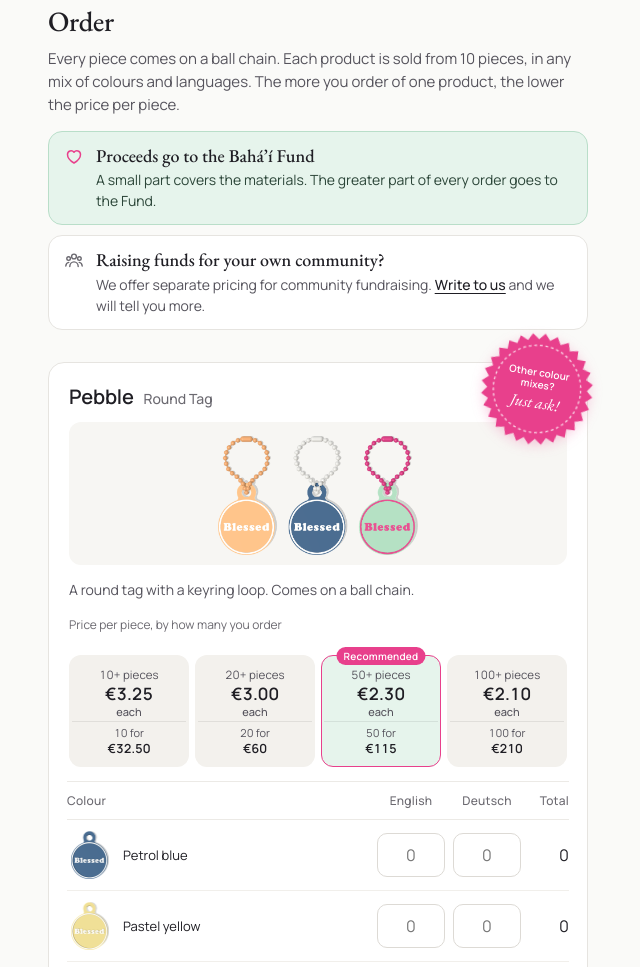
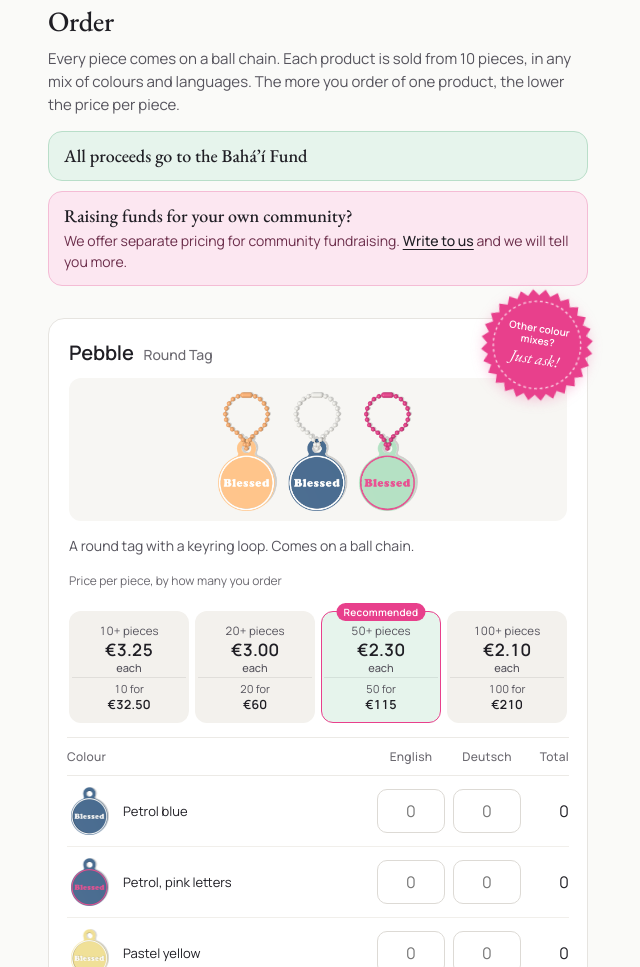
Before and after one commit to rreyhani/Pauseandponder, a plain HTML site: page order/en/index.html in a window 1280 px wide. Shown: the part 767-1734 px from the top of the page, without its empty margins (322-962 px from the left). Drawn offline with nearby package versions, Linux system fonts and the light colour scheme.

Commit message:
Order EN: petrol pink Pebble, new fund banners

```diff
--- a/order/en/index.html
+++ b/order/en/index.html
@@ -116,11 +116,11 @@ textarea.in{height:auto;padding:10px 12px;resize:vertical}
 .step p{margin:0;font-family:'EB Garamond',Georgia,serif;font-size:19px;line-height:1.3;color:var(--ink);text-wrap:balance}
 .step p em{display:block;color:var(--soft)}
 .notes{display:flex;flex-direction:column;gap:10px;margin-top:6px}
-.note-fund,.note-comm{margin:0;display:flex;gap:12px;align-items:flex-start;border-radius:14px;padding:13px 15px;font-size:14px;line-height:1.5}
-.note-fund{background:#E6F4EC;border:1px solid #B9DEC9;color:#2C4639}
-.note-comm{background:var(--card);border:1px solid var(--line);color:var(--muted)}
-.note-fund svg,.note-comm svg{flex:none;width:20px;height:20px;margin-top:1px}
-.note-fund b,.note-comm b{display:block;font-family:'EB Garamond',Georgia,serif;font-weight:500;font-size:18px;line-height:1.25;color:var(--ink);margin-bottom:2px}
+.note-fund,.note-comm{margin:0;border-radius:14px;padding:13px 15px;font-size:14px;line-height:1.5;border:1px solid}
+.note-fund{background:#E6F4EC;border-color:#B9DEC9;color:#2C4639}
+.note-comm{background:#FCE7F1;border-color:#F4BCD5;color:#6B2D4A}
+.note-fund b,.note-comm b{display:block;font-family:'EB Garamond',Georgia,serif;font-weight:500;font-size:18px;line-height:1.25;color:var(--ink)}
+.note-comm b{margin-bottom:2px}
 .note-comm a{color:var(--ink);text-decoration:underline;text-underline-offset:3px;font-weight:500}
 .foot{margin-top:8px;padding-top:20px;border-top:1px solid var(--line)}
 .foot p{margin:0;font-size:12.5px;line-height:1.6;color:var(--soft);text-wrap:pretty}
@@ -205,8 +205,8 @@ textarea.in{height:auto;padding:10px 12px;resize:vertical}
 <h2>Order</h2>
 <p class="lead">Every piece comes on a ball chain. Each product is sold from 10 pieces, in any mix of colours and languages. The more you order of one product, the lower the price per piece.</p>
 <div class="notes">
-<p class="note-fund"><svg viewBox="0 0 20 20" aria-hidden="true"><path d="M10 17s-6.5-3.9-6.5-8.6A3.6 3.6 0 0 1 10 6.3a3.6 3.6 0 0 1 6.5 2.1C16.5 13.1 10 17 10 17z" fill="none" stroke="#E8408C" stroke-width="1.5" stroke-linejoin="round"/></svg><span><b>Proceeds go to the Bahá’í Fund</b>A small part covers the materials. The greater part of every order goes to the Fund.</span></p>
-<p class="note-comm"><svg viewBox="0 0 20 20" aria-hidden="true"><g fill="none" stroke="#6B6970" stroke-width="1.4" stroke-linecap="round" stroke-linejoin="round"><circle cx="10" cy="6.5" r="2.4"/><path d="M5.8 16.5c0-2.6 1.9-4.6 4.2-4.6s4.2 2 4.2 4.6"/><circle cx="4.6" cy="8.6" r="1.8"/><path d="M1.8 16c.2-2 1.3-3.4 3-3.6"/><circle cx="15.4" cy="8.6" r="1.8"/><path d="M18.2 16c-.2-2-1.3-3.4-3-3.6"/></g></svg><span><b>Raising funds for your own community?</b>We offer separate pricing for community fundraising. <a href="#" data-contact="community">Write to us</a> and we will tell you more.</span></p>
+<p class="note-fund"><b>All proceeds go to the Bahá’í Fund</b></p>
+<p class="note-comm"><b>Raising funds for your own community?</b>We offer separate pricing for community fundraising. <a href="#" data-contact="community">Write to us</a> and we will tell you more.</p>
 </div>
 </header>
 
@@ -250,7 +250,7 @@ textarea.in{height:auto;padding:10px 12px;resize:vertical}
 </section>
 <footer class="foot">
 <div class="ask"><a href="#" data-contact=""><svg viewBox="0 0 20 20" aria-hidden="true"><g fill="none" stroke="currentColor" stroke-width="1.4" stroke-linejoin="round"><rect x="2.5" y="4.5" width="15" height="11" rx="1.8"/><path d="M3 5.5l7 5.5 7-5.5"/></g></svg>Questions? Get in touch</a></div>
-<p><b>A private, non-commercial initiative</b>Pause and Ponder is not a business, and nobody involved earns anything from it. The prices cover the cost of materials, and everything beyond that is passed on in full as a donation to the Bahá’í Fund. This page is shared personally and is not publicly listed. Orders are collected here only to keep track of requests.</p>
+<p><b>A private, non-commercial initiative</b>Pause and Ponder is not a business, and nobody involved earns anything from it. All proceeds are passed on in full as a donation to the Bahá’í Fund. This page is shared personally and is not publicly listed. Orders are collected here only to keep track of requests.</p>
 </footer>
 </main>
 
@@ -297,6 +297,7 @@ var PRODUCTS = [
 
 var COLOURS = [
   {id: "petrol",   name: "Petrol blue",        hex: "#3C658D"},
+  {id: "petrolpink", name: "Petrol, pink letters", hex: "#3C658D", only: ["round"]},
   {id: "yellow",   name: "Pastel yellow",      hex: "#EFDF94"},
   {id: "pink",     name: "Hot pink",           hex: "#F94697"},
   {id: "peach",    name: "Peach",              hex: "#FFC387"},
@@ -304,6 +305,8 @@ var COLOURS = [
   {id: "mintpink", name: "Mint, pink letters", hex: "#B2E0C3"},
   {id: "coffee",   name: "Coffee",             hex: "#BE9776"}
 ];
+// "only" limits a colour to certain products (by product id).
+function coloursFor(p) { return COLOURS.filter(function (c) { return !c.only || c.only.indexOf(p.id) > -1; }); }
 /* ======================================================= */
 
 var RECOMMENDED = 50; // the batch size highlighted on every product
@@ -328,7 +331,7 @@ PRODUCTS.forEach(function (p) {
       '<span class="p">' + eur(t.price) + ' <small>each</small></span>' +
       '<span class="b">' + t.from + ' for<br><strong>' + eur(t.from * t.price).replace(".00", "") + '</strong></span></li>';
   }).join("");
-  var rows = COLOURS.map(function (c) {
+  var rows = coloursFor(p).map(function (c) {
     var dims = p.id === "rect" ? ' width="110" height="25"' : "";
     return '<div class="grid row">' +
       '<div class="tag"><span class="pic"><img src="' + imgSrc(p, c) + '" alt=""' + dims + ' loading="lazy"></span><span>' + c.name + '</span></div>' +
@@ -359,7 +362,7 @@ function val(id) { var n = parseInt(document.getElementById(id).value, 10); retu
 function readOrder() {
   var out = { products: [], qty: 0, sum: 0, cost: 0 };
   PRODUCTS.forEach(function (p) {
-    var lines = COLOURS.map(function (c) {
+    var lines = coloursFor(p).map(function (c) {
       var en = val("en-" + p.id + "-" + c.id), de = val("de-" + p.id + "-" + c.id);
       return { c: c, en: en, de: de, total: en + de };
     });
```
